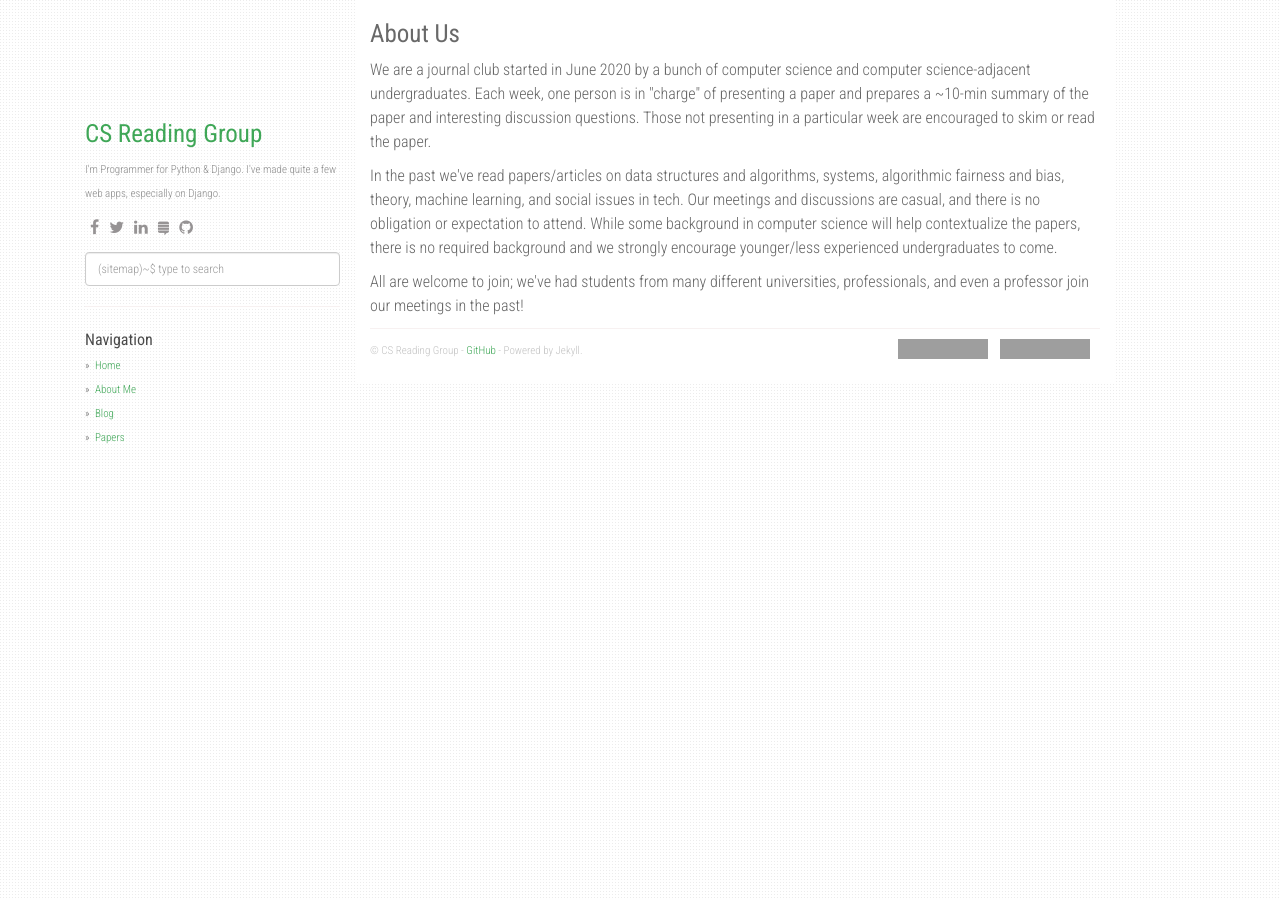
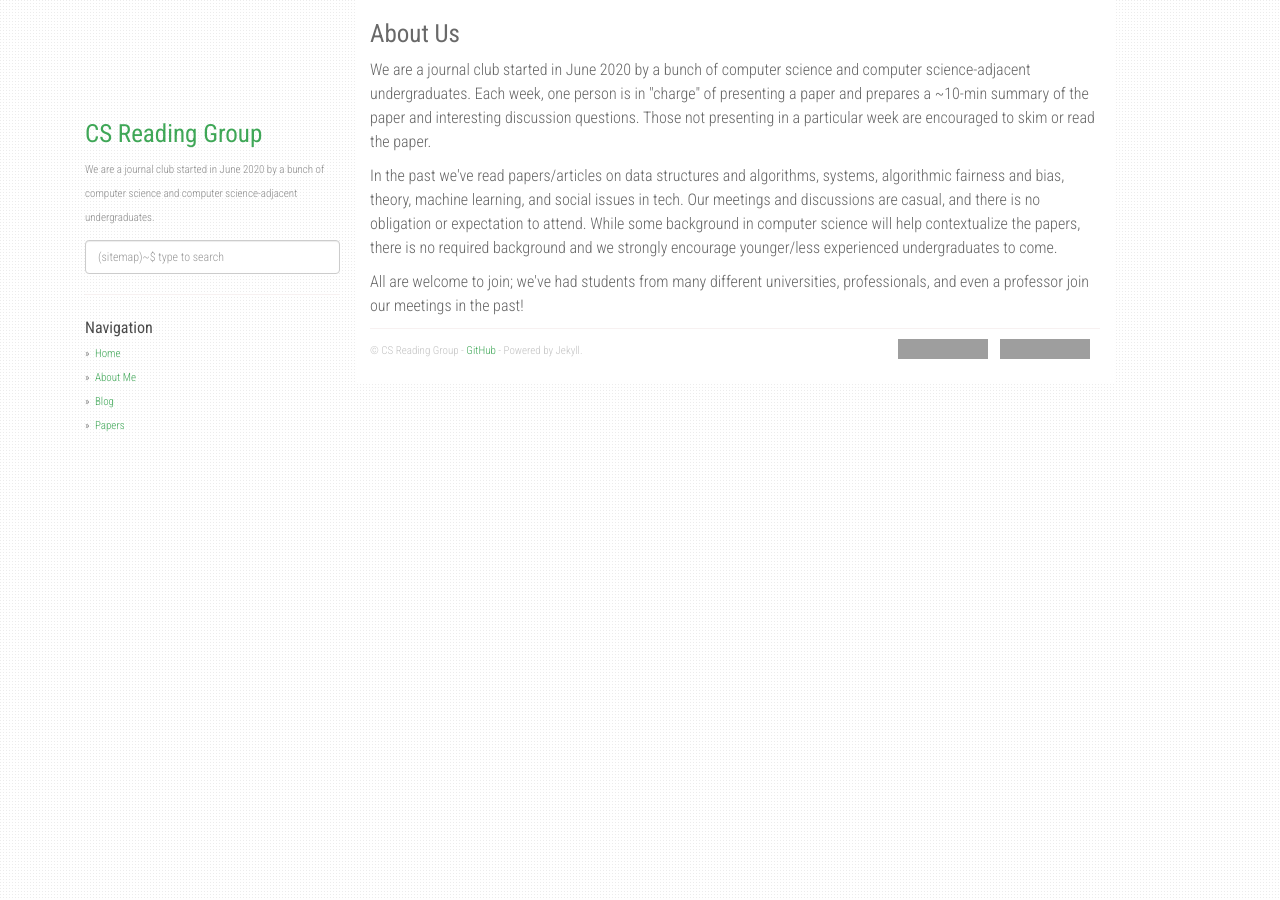
Before and after one commit to agusmakmun/agusmakmun.github.io, a Jekyll site: the page built from index.html, in a window 1280 px wide. Built offline with Jekyll 4.4.1, drawn with Linux system fonts in a browser that asks for light colours; nearby versions of some CDN libraries; the list of posts is cut into pages by our own code; some of the changed lines change nothing that is shown; grey boxes are pictures that could not be loaded.

Commit message:
clean up

```diff
--- a/_config.yml
+++ b/_config.yml
@@ -1,10 +1,7 @@
-title: Cs Reading Group
-description: My Personal Stack Problems
+title: CS Reading Group
+description: CS adjacent reading group
 author: CS Reading Group
-github: https://github.com/agusmakmun
-about: I'm Programmer for Python & Django. I've made quite a few web apps, especially on Django.
-disqus_shortname: stackproblems
-google_analytics: UA-XXXXXXXX-Y
+about: We are a journal club started in June 2020 by a bunch of computer science and computer science-adjacent undergraduates.
 
 enableTags: true
 tagarray: []
@@ -13,22 +10,6 @@
   project:
     output: true
     permalink: /project/:path/
-
-social:
-    - icon: fa-facebook
-      link: "#"
-    - icon: fa-twitter
-      link: "#"
-    - icon: fa-linkedin
-      link: "#"
-    - icon: fa-stack-exchange
-      link: "#"
-    - icon: fa-github
-      link: "https://github.com/csreadinggroup"
-
-share:
-  twitter_username: github.io
-  fb_appid: 1749788565247320
 
 urls:
     - text: About Me
--- a/_layouts/default.html
+++ b/_layouts/default.html
@@ -59,29 +59,6 @@
       {% endfor %}
     {% endif %}
 
-    <meta name="twitter:card" content="summary">
-    <meta name="twitter:site" content="@{{ site.share.twitter_username }}">
-    <meta name="twitter:creator" content="@{{ site.share.twitter_username }}">
-
-    {% if page.title %}
-      <meta name="twitter:title" content="{{ page.title }}">
-    {% else %}
-      <meta name="twitter:title" content="{{ site.title }}">
-    {% endif %}
-
-    {% if page.url %}
-      <meta name="twitter:url" content="{{ site.url }}{{ page.url }}">
-    {% endif %}
-
-    {% if page.description %}
-      <meta name="twitter:description" content="{{ page.description }}">
-    {% else %}
-      <meta name="twitter:description" content="{{ site.description }}">
-    {% endif %}
-
-    {% if page.header-img %}
-      <meta name="twitter:image:src" content="{{ site.url }}/{{ page.header-img }}">
-    {% endif %}
 
     <!-- Font awesome icons -->
     <link href="/static/css/font-awesome.min.css" rel="stylesheet" integrity="sha384-T8Gy5hrqNKT+hzMclPo118YTQO6cYprQmhrYwIiQ/3axmI1hQomh7Ud2hPOy8SP1" crossorigin="anonymous">
```
Also changed, not shown: 1 other file.
